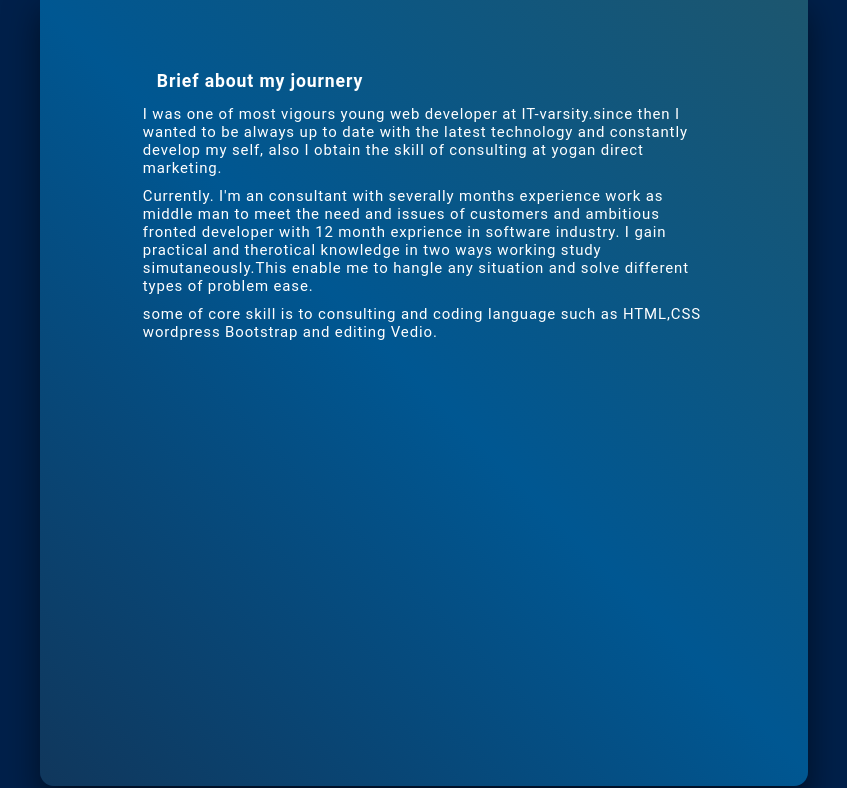
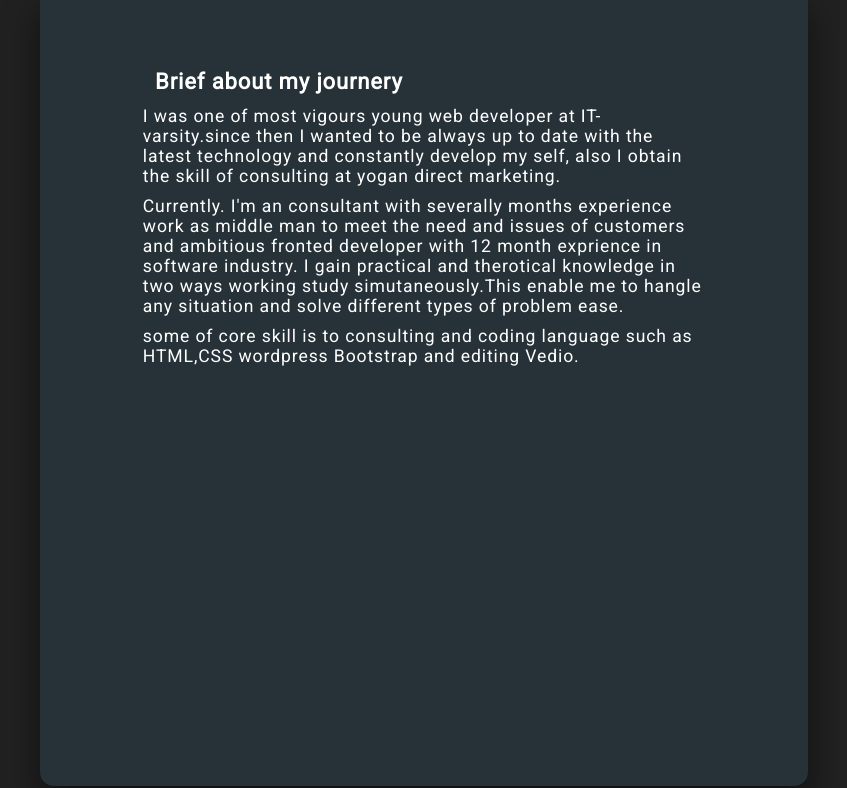
Before and after one commit to philisophiliso524-ITvarsity/portifolio-site, a plain HTML site: page about.html in a window 1280 px wide. Shown: the part 197-985 px from the top of the page, without its empty margins (92-939 px from the left). Drawn offline with nearby package versions, Linux system fonts and the light colour scheme.

Commit message:
new  code added

```diff
--- a/about.html
+++ b/about.html
@@ -13,6 +13,9 @@
  <!---- custom css --->
  <link rel="stylesheet" href="css/style.css">
 <link rel="stylesheet" href="css/custom.css">
+<link rel="preconnect" href="https://fonts.googleapis.com">
+<link rel="preconnect" href="https://fonts.gstatic.com" crossorigin>
+<link href="https://fonts.googleapis.com/css2?family=Roboto:wght@100;400&display=swap" rel="stylesheet">
 
 </head>
 
--- a/css/custom.css
+++ b/css/custom.css
@@ -19,16 +19,16 @@
     border-radius: 1.6rem;
     box-shadow: 0 2.5rem 4rem rgba(0,0,0,.5);
     letter-spacing:  .1rem;
-     background: linear-gradient(45deg, #10375c, #005792,#1d566e);
+
 }
 
 .website-container h3{
-    font-size: 2rem;
-    margin: 1.6rem;
+    font-size: 2.5rem;
+    margin: 1.4rem;
 }
 
 .website-container p{
-    font-size: 1.7rem;
+    font-size: 2rem;
 }
 .website-container lu{
     font-size: 1.5rem;
--- a/css/style.css
+++ b/css/style.css
@@ -12,8 +12,8 @@
 }
 
 :root {
-    --bg-color: #00204a;
-    --second-bg-color: #1d566e;
+    --bg-color:  #212121;
+    --second-bg-color:#263238;
     --text-color:#fff;
     --main-color: #29de92;
 }
@@ -228,7 +228,7 @@ section .heading{
 .experience-info {
     padding: 5rem 7rem;
     margin: 1.3rem;
-    background-color: var(--second-bg-color);
+    background-color:#263238;
     border-radius: 0.6rem;
     box-shadow: 0 2.5rem 4rem rgba(0,0,0,.5);
 }
```
Also changed, not shown: consultant.html (+3 -0 lines), download.html (+3 -0 lines), post.html (+3 -0 lines), website.html (+3 -0 lines).
